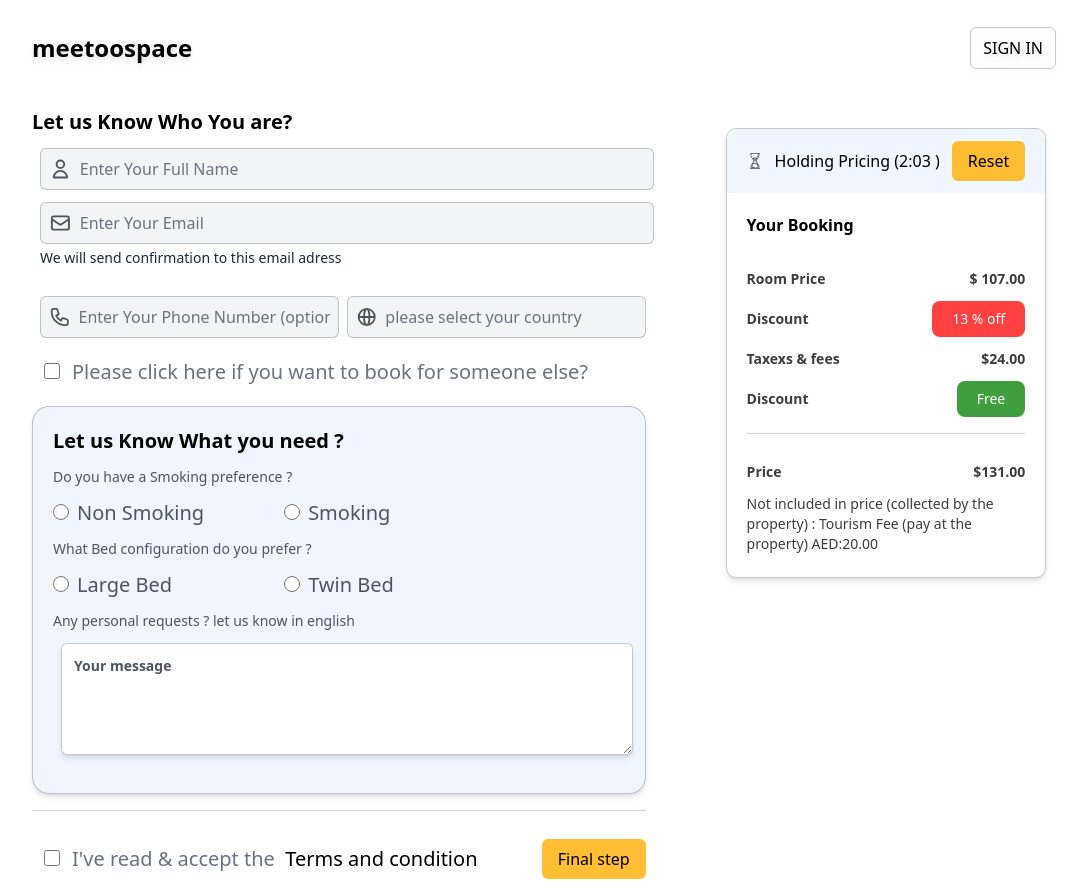
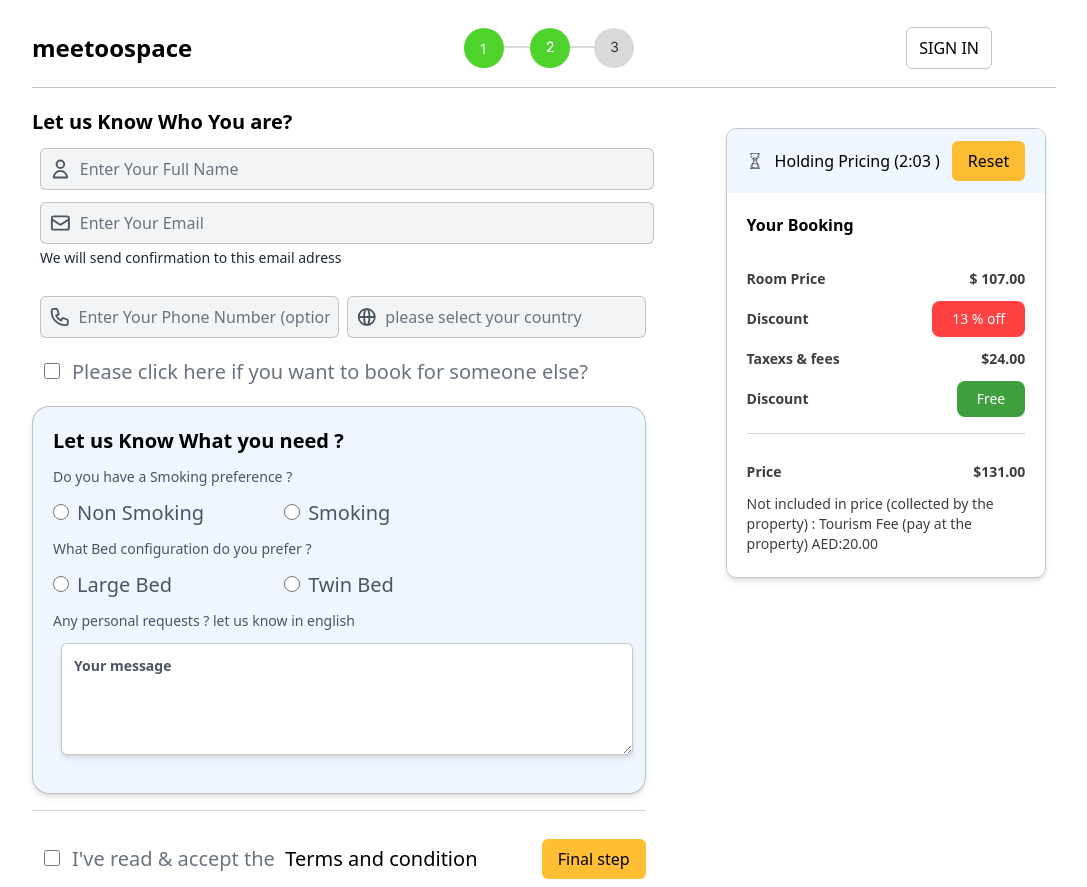
Before and after one commit to premshetty/metoospace, a Next.js app: page / in a window 1280 px wide. Shown: the whole page, without its empty margins (136-1223 px from the left). Built offline with nearby package versions, Linux system fonts and the light colour scheme.

Commit message:
steps will edit that later accordinng to the need

```diff
--- a/components/Booking/BookingContainer.js
+++ b/components/Booking/BookingContainer.js
@@ -7,6 +7,7 @@ function BookingContainer() {
   return (
     <div className="m-auto flex w-[80vw] max-w-7xl flex-col  justify-center ">
       <Navbar />
+
       <div className="relative mt-5 flex flex-row justify-between gap-20">
         <BookingForm />
         <PriceCard />
--- /dev/null
+++ b/components/Booking/Stepper.js
@@ -0,0 +1,11 @@
+import React from 'react'
+
+function Stepper() {
+  return (
+    <div className="flex items-center gap-5">
+      <img src="Group 5.svg" className="h-10" alt="" />
+    </div>
+  )
+}
+
+export default Stepper
--- a/components/Navbar.js
+++ b/components/Navbar.js
@@ -1,10 +1,12 @@
 import React from 'react'
+import Stepper from './Booking/Stepper'
 
 function Navbar() {
   return (
-    <div className="flex h-20  w-[100%] max-w-7xl  items-center justify-between drop-shadow-md ">
+    <div className="drop-shadowlgd   flex h-20  w-[100%] max-w-7xl items-center justify-between border-b-[1px] border-[#80808070]">
       <h1 className=" text-2xl font-bold text-black"> meetoospace</h1>
-      <button className="rounded-md border-[1px] border-[#80808070] py-2 px-3">
+      <Stepper />
+      <button className="mr-16 rounded-md border-[1px] border-[#80808070] py-2 px-3">
         SIGN IN
       </button>
     </div>
```
Also changed, not shown: public/Group 5.svg (added).
